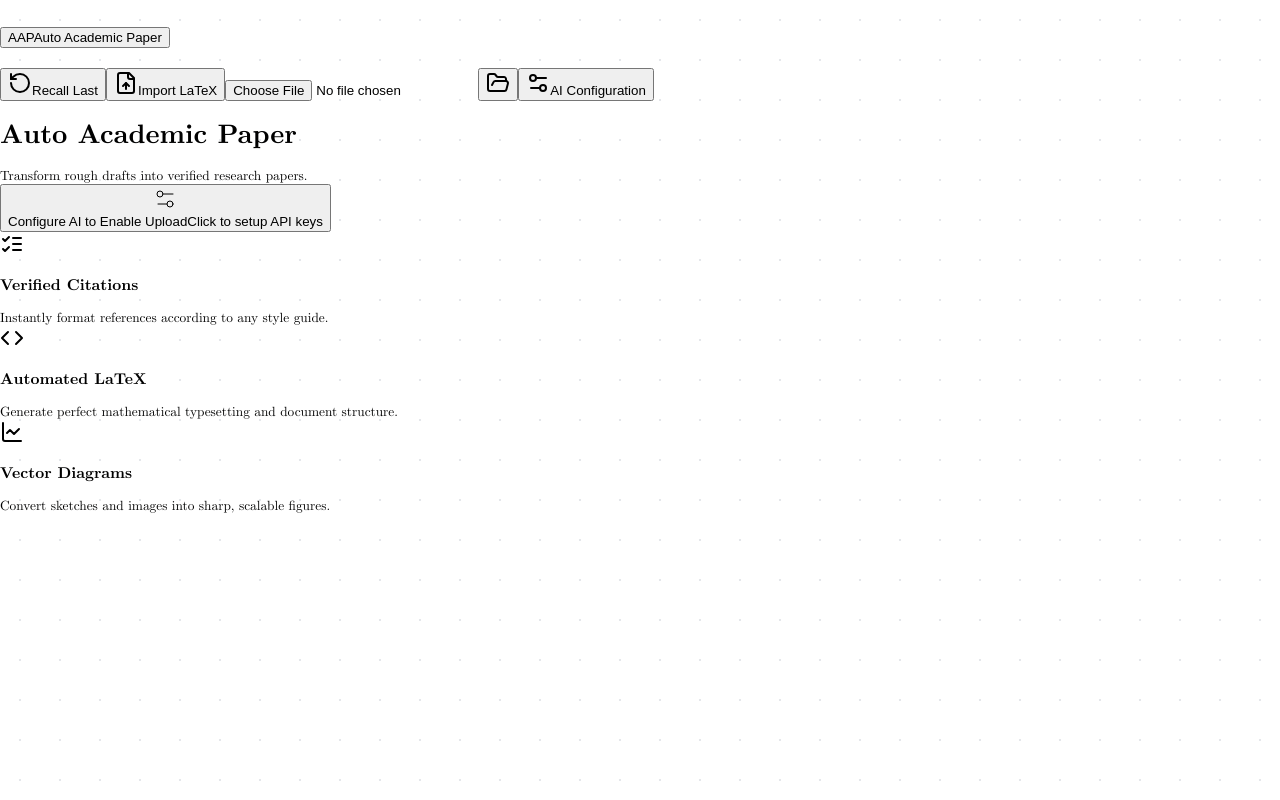
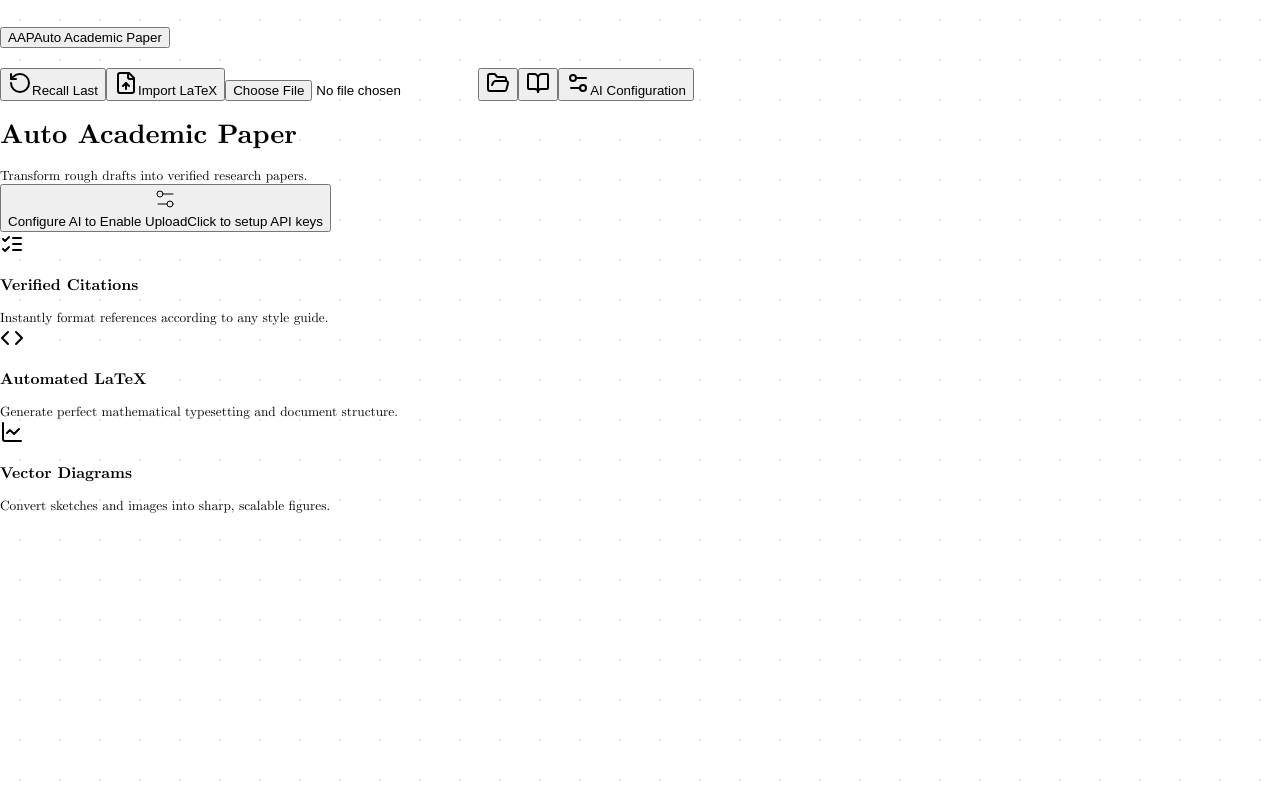
Before and after one commit to keithligh/Auto-Academic-Paper-RC1, a React (Vite) app in the folder client/: page / in a window 1280 px wide. Built offline with nearby package versions, Linux system fonts and the light colour scheme; a web font is replaced by a local one.

Commit message:
fix(ui): restore missing User Manual link and route
- App.tsx: Add /manual route
- LandingPage.tsx: Add User Manual button to header

```diff
--- a/client/src/App.tsx
+++ b/client/src/App.tsx
@@ -9,6 +9,7 @@ import LandingPage from "@/pages/LandingPage";
 import ProcessingPage from "@/pages/ProcessingPage";
 import ResultPage from "@/pages/ResultPage";
 import ConfigPage from "@/pages/ConfigPage";
+import ManualPage from "@/pages/ManualPage";
 import NotFound from "@/pages/not-found";
 
 function Router() {
@@ -18,6 +19,7 @@ function Router() {
             <Route path="/config" component={ConfigPage} />
             <Route path="/processing/:id" component={ProcessingPage} />
             <Route path="/results/:id" component={ResultPage} />
+            <Route path="/manual" component={ManualPage} />
             <Route component={NotFound} />
         </Switch>
     );
--- a/client/src/pages/LandingPage.tsx
+++ b/client/src/pages/LandingPage.tsx
@@ -2,7 +2,7 @@ import { useState, useCallback, useRef } from "react";
 import { useLocation } from "wouter";
 import { useDropzone } from "react-dropzone";
 import { useMutation } from "@tanstack/react-query";
-import { User, ListChecks, Code, ChartLine, Settings2, Upload, FolderOpen, RotateCcw, FileUp, XCircle } from "lucide-react";
+import { User, ListChecks, Code, ChartLine, Settings2, Upload, FolderOpen, RotateCcw, FileUp, XCircle, BookOpen } from "lucide-react";
 import { useToast } from "@/hooks/use-toast";
 import { apiRequest } from "@/lib/queryClient";
 import { FileCard } from "@/components/FileCard";
@@ -277,6 +277,15 @@ export default function LandingPage() {
                             className="h-12 w-12"
                         >
                             <FolderOpen className="w-7 h-7 text-gray-500" />
+                        </Button>
+                        <Button
+                            variant="ghost"
+                            size="icon"
+                            onClick={() => setLocation("/manual")}
+                            title="User Manual"
+                            className="h-12 w-12"
+                        >
+                            <BookOpen className="w-7 h-7 text-gray-500" />
                         </Button>
                         <Button
                             variant="outline"
```
